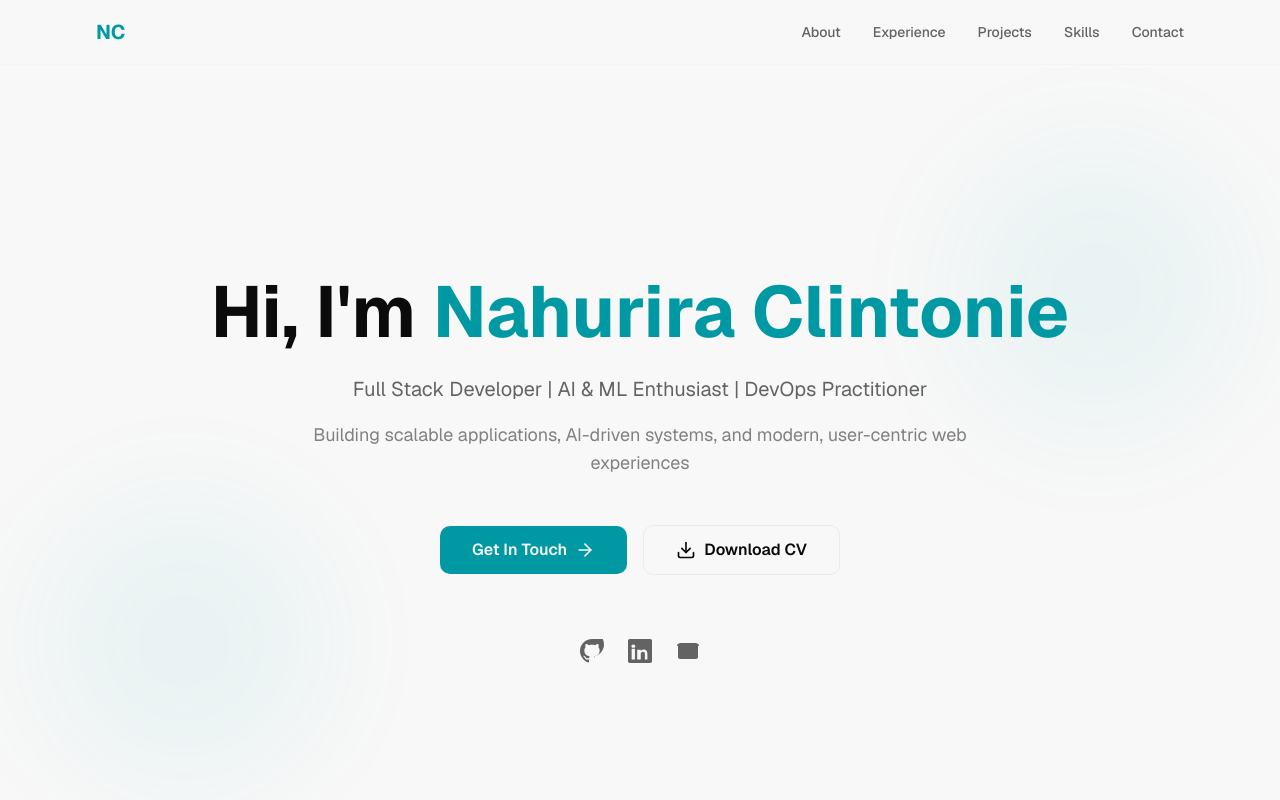
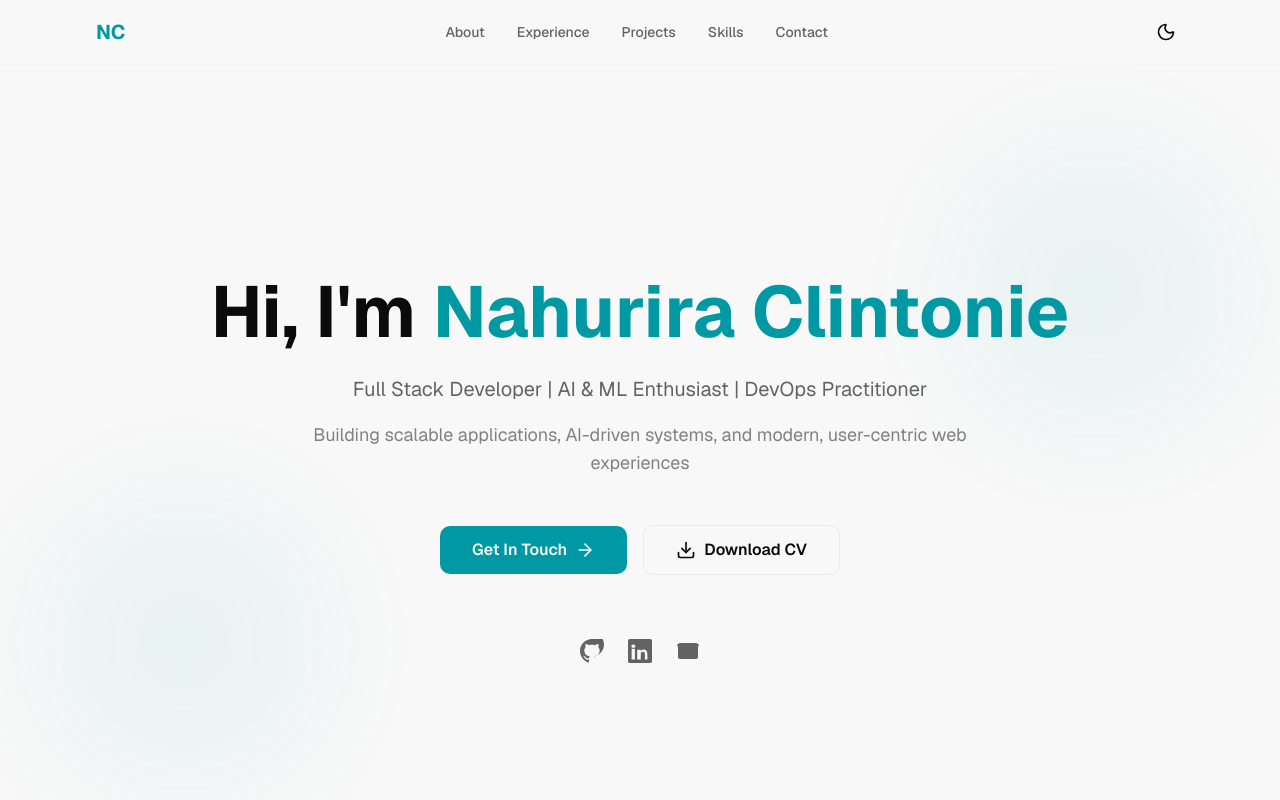
Before and after one commit to NahuriraClintonie/personal-portfolio, a Next.js app: page / in a window 1280 px wide. Shown: the top 800 px of the page. Built offline with nearby package versions, Linux system fonts and the light colour scheme.

Commit message:
ui: add the theme toggler and integrate into the navigation component

```diff
--- a/components/navigation.tsx
+++ b/components/navigation.tsx
@@ -2,6 +2,8 @@
 
 import { useState } from 'react'
 import { Menu, X } from 'lucide-react'
+import ThemeToggle from "@/components/theme-toggle"
+
 
 const Navigation = () => {
   const [isOpen, setIsOpen] = useState(false)
@@ -35,6 +37,9 @@ const Navigation = () => {
             ))}
           </div>
 
+            {/* Theme Toggle */}
+            <ThemeToggle />
+
         {/* Mobile Menu Button */}
         <button
           onClick={() => setIsOpen(!isOpen)}
@@ -43,6 +48,7 @@ const Navigation = () => {
           {isOpen ? <X size={20} /> : <Menu size={20} />}
         </button>
         </div>
+
 
         {/* Mobile Menu */}
         {isOpen && (
--- /dev/null
+++ b/components/theme-toggle.tsx
@@ -0,0 +1,23 @@
+"use client"
+
+import { useTheme } from "next-themes"
+import { Sun, Moon } from "lucide-react"
+import { useEffect, useState } from "react"
+
+export default function ThemeToggle() {
+  const { theme, setTheme } = useTheme()
+  const [mounted, setMounted] = useState(false)
+
+  useEffect(() => setMounted(true), [])
+  if (!mounted) return null
+
+  return (
+    <button
+      onClick={() => setTheme(theme === "dark" ? "light" : "dark")}
+      className="p-2 rounded-lg hover:bg-card transition-colors"
+      aria-label="Toggle Theme"
+    >
+      {theme === "dark" ? <Sun size={20} /> : <Moon size={20} />}
+    </button>
+  )
+}
```
Lines whose indentation alone changed are shown as unchanged.
